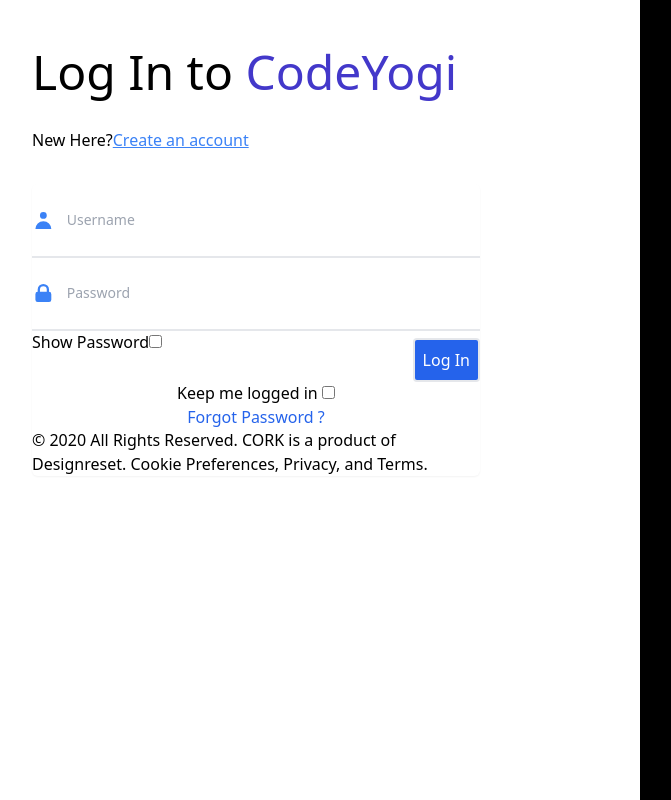
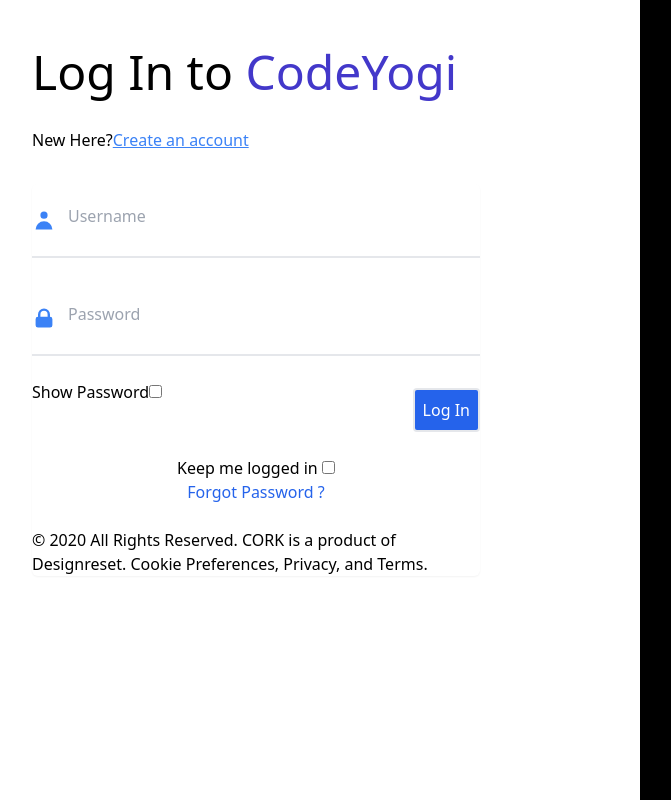
Before and after one commit to ankitrs24/codeyogi11, a React (Create React App) app: page /Login in a window 1280 px wide. Shown: the whole page, without its empty margins (0-671 px from the left). Built offline with nearby package versions, Linux system fonts and the light colour scheme.

Commit message:
created and used reusable input component

```diff
--- /dev/null
+++ b/src/component/Input.tsx
@@ -0,0 +1,39 @@
+import { InputHTMLAttributes } from "react";
+import { FC, memo } from "react";
+
+interface Props extends InputHTMLAttributes<HTMLInputElement> {
+  touched?: boolean;
+  error?: string;
+}
+
+const Input: FC<Props> = ({touched, error,id, className,placeholder, ...rest }) => {
+  return (
+    <>
+    <div>
+        {id && placeholder && (<label htmlFor={id} className="sr-only">
+          {placeholder}
+        </label>
+        )}
+        <input
+          id= {id}
+           //name="email"
+          type="email"
+          // value={values.email}
+          // onChange={handleChange}
+          // onBlur={handleBlur}
+          autoComplete="email"
+          required
+          {...rest}
+          //{...getFieldProps("email")}
+          className={"relative block w-full px-3 py-2 text-gray-900 rounded-none appearance-none focus:outline-none rounded-t-md focus:ring-indigo-500 focus:border-indigo-500 focus:z-10 sm:text-sm" + className }
+          placeholder = {placeholder}
+        />
+        </div>
+      {touched && <div className="text-red-600">{error}</div>}
+      </>
+  );
+};
+
+Input.defaultProps = {};
+
+export default memo(Input);
--- a/src/pages/Login.page.tsx
+++ b/src/pages/Login.page.tsx
@@ -1,10 +1,11 @@
-import { ChangeEvent, FocusEvent, FC, memo } from "react";
+import { FC, memo } from "react";
 import { Link, useHistory } from "react-router-dom";
 import { HiUser, HiLockClosed } from "react-icons/hi";
 import { FaSpinner } from "react-icons/fa";
 //import { useState } from "react";
 import * as yup from "yup";
 import { useFormik } from "formik";
+import Input  from "../component/Input";
 
 interface Props {}
 
@@ -16,20 +17,25 @@
   const history = useHistory();
   const {
     handleSubmit,
-    handleChange,
-    handleBlur,
-    values,
+    getFieldProps,
+    //handleChange,
+    //handleBlur,
+    //values,
     touched,
     isSubmitting,
     errors,
+    isValid,
   } = useFormik({
     initialValues: {
       email: "",
       password: "",
     },
-    validationSchema: yup.object().shape({
+    validationSchema: yup.object().required().shape({
       email: yup.string().required("This field is required!").email(),
-      password: yup.string().required().min(8, ({min}) => `Atleast ${min} chars!`),
+      password: yup
+        .string()
+        .required()
+        .min(8, ({ min }) => `Atleast ${min} chars!`),
     }),
     onSubmit: (data, { setSubmitting }) => {
       console.log("form submitting", data);
@@ -39,7 +45,6 @@
       }, 5000);
     },
   });
-
 
   //const handleChange = (event: ChangeEvent<HTMLInputElement>) => {
   //const nameOfChangeInput = event.target.name;
@@ -131,51 +136,35 @@
             </Link>
           </span>
         </p>
-        <form className="mt-8 space-y-6" onSubmit={handleSubmit}>
-          <input type="hidden" name="remember" defaultValue="true" />
-          <div className="-space-y-px rounded-md shadow-sm">
+        <div className="-space-y-px rounded-md shadow-sm">
+          <form className="mt-8 space-y-6" onSubmit={handleSubmit}>
+            <input type="hidden" name="remember" defaultValue="true" />
             <div className="flex py-3 border-t-0 border-b-2 border-l-0 border-r-0">
               <HiUser className="w-6 h-12 text-blue-500"></HiUser>
-              <label htmlFor="Username" className="sr-only">
-                Email address
-              </label>
-              <input
-                id="email-address"
-                name="email"
+              <Input
+                id="email"
                 type="email"
-                value={values.email}
-                onChange={handleChange}
-                onBlur={handleBlur}
                 autoComplete="email"
                 required
-                className="relative block w-full px-3 py-2 text-gray-900 rounded-none appearance-none focus:outline-none rounded-t-md focus:ring-indigo-500 focus:border-indigo-500 focus:z-10 sm:text-sm"
+                touched={touched.email}
+                error={errors.email}
+                {...getFieldProps("email")}
                 placeholder="Username"
               />
             </div>
-            {touched.email && (
-              <div className="text-red-600">{errors.email}</div>
-            )}
             <div className="flex py-3 border-t-0 border-b-2 border-l-0 border-r-0">
               <HiLockClosed className="w-6 h-12 text-blue-500"></HiLockClosed>
-              <label htmlFor="password" className="sr-only">
-                Password
-              </label>
-              <input
+              <Input
                 id="password"
-                name="password"
                 type="password"
-                value={values.password}
-                onChange={handleChange}
-                onBlur={handleBlur}
                 autoComplete="Current Password"
                 required
-                className="relative block w-full px-3 py-2 text-gray-900 rounded-none appearance-none focus:outline-none focus:ring-indigo-500 focus:border-indigo-500 focus:z-10 sm:text-sm "
+                touched={touched.password}
+                error={errors.password}
+                {...getFieldProps("password")}
                 placeholder="Password"
               />
             </div>
-            {touched.password && (
-              <div className="text-red-600">{errors.password}</div>
-            )}
             <div className="flex justify-between">
               <div>
                 <label className="pt-4 text-black ">Show Password</label>
@@ -188,6 +177,7 @@
               <div>
                 <button
                   type="submit"
+                  disabled ={!isValid}
                   className="flex p-2 mt-2 text-center text-white bg-blue-600 border-2 rounded "
                 >
                   Log In
@@ -212,8 +202,8 @@
                 Cookie Preferences, Privacy, and Terms.
               </p>
             </div>
-          </div>
-        </form>
+          </form>
+        </div>
       </div>
     </div>
   );
```
